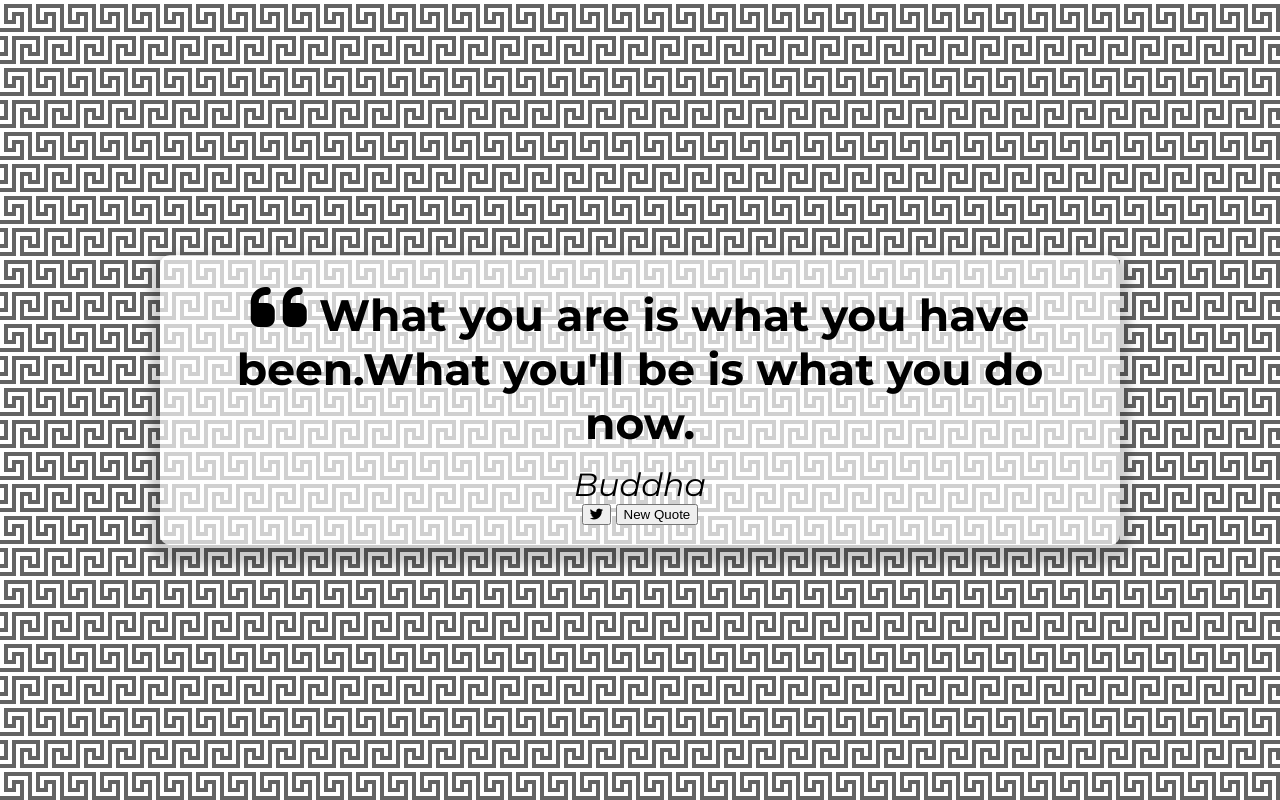
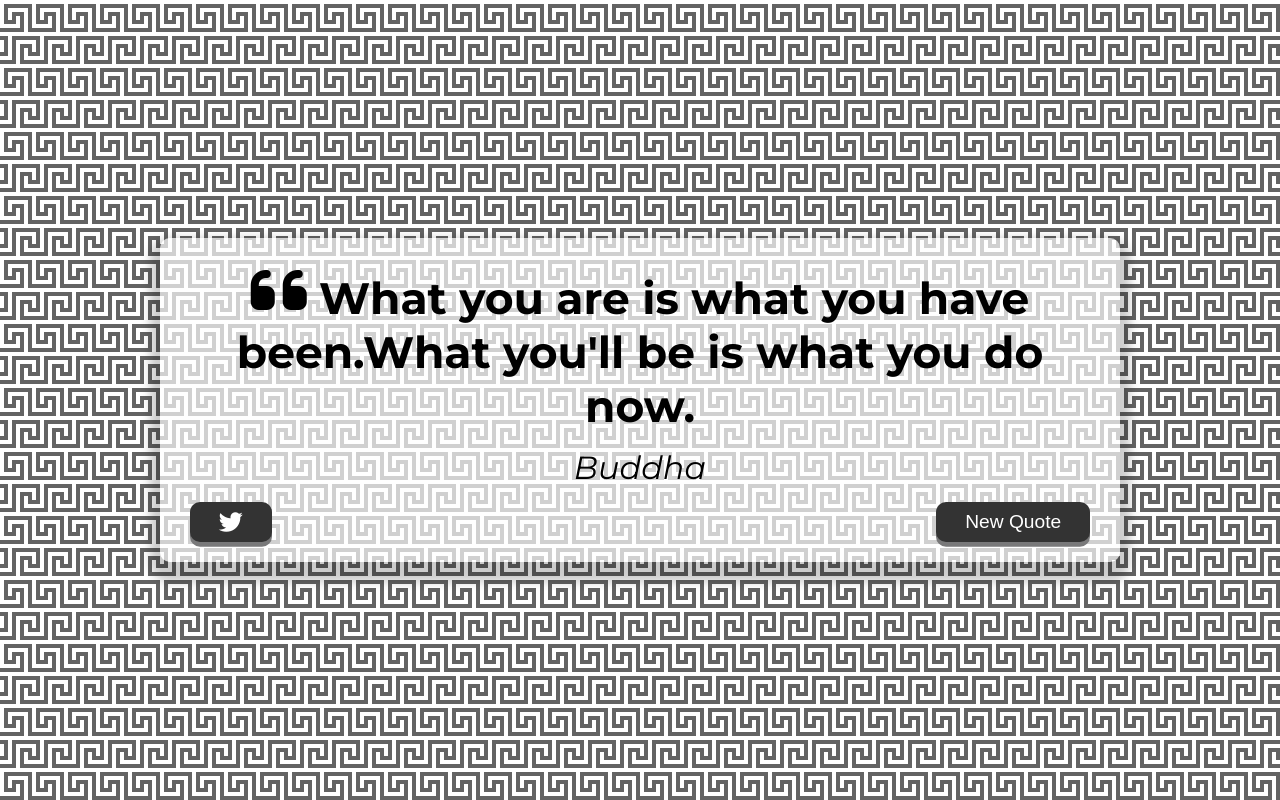
Before and after one commit to denvilse1/quotebox-dk, a plain HTML site: page index.html in a window 1280 px wide. Drawn offline with Linux system fonts and the light colour scheme.

Commit message:
css done

```diff
--- a/style.css
+++ b/style.css
@@ -46,6 +46,41 @@ body {
   font-style: italic;
 }
 
+button {
+  /* This provides hand when hover over the button  */
+  cursor: pointer;
+  font-size: 1.2rem;
+  height: 2.5rem;
+  border: none;
+  border-radius: 10px;
+  color: #fff;
+  background: #333;
+  outline: none;
+  padding: 0.5rem 1.8rem;
+  box-shadow: 0 0.3rem rgba(121, 121, 121.65);
+}
+
+button:hover {
+  filter: brightness(110%);
+}
+
+button:active {
+  transform: translate(0, 0.3rem);
+  box-shadow: 0 0.1rem rgba(255, 255, 255, 0.65);
+}
+.button-container {
+  margin-top: 15px;
+  display: flex;
+  justify-content: space-between;
+}
+
+.twitter-button:hover {
+  color: #38a1f3;
+}
+.fa-twitter {
+  font-size: 1.5rem;
+}
+
 @media screen and (max-width: 1000px) {
   .quote-container {
     margin: auto 10px;
```
